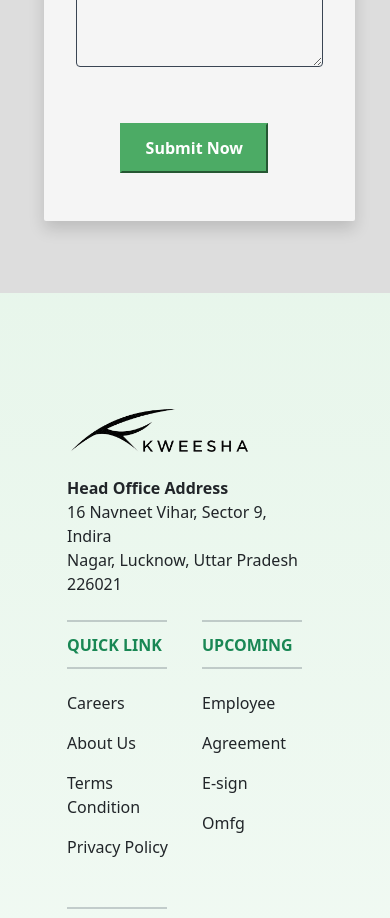
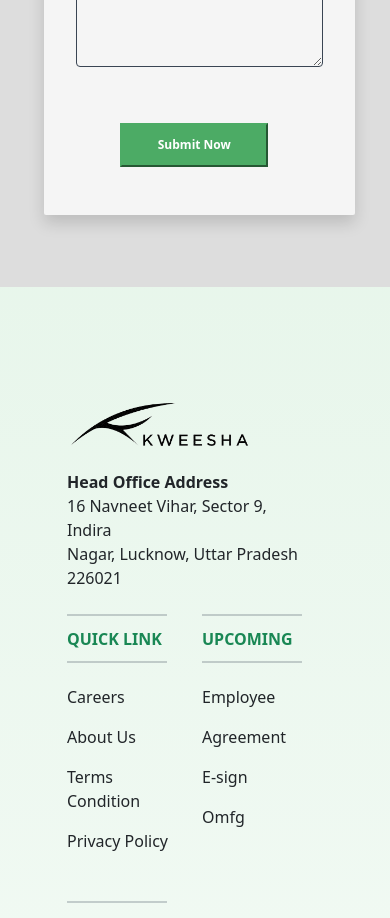
Before and after one commit to FajalAnsari/Kweesha, a React (Create React App) app: page / in a window 390 px wide. Shown: the part 4460-5378 px from the top of the page. Built offline with nearby package versions, Linux system fonts and the light colour scheme.

Commit message:
new update

```diff
--- a/src/components/Leave_Us/Leave_Us.css
+++ b/src/components/Leave_Us/Leave_Us.css
@@ -82,6 +82,8 @@
 .form-sectionss{
   height: 990px;
 }
-
+.leave_us .btn-regi{
+  font-size: 12px;
+}
 
 }
```
